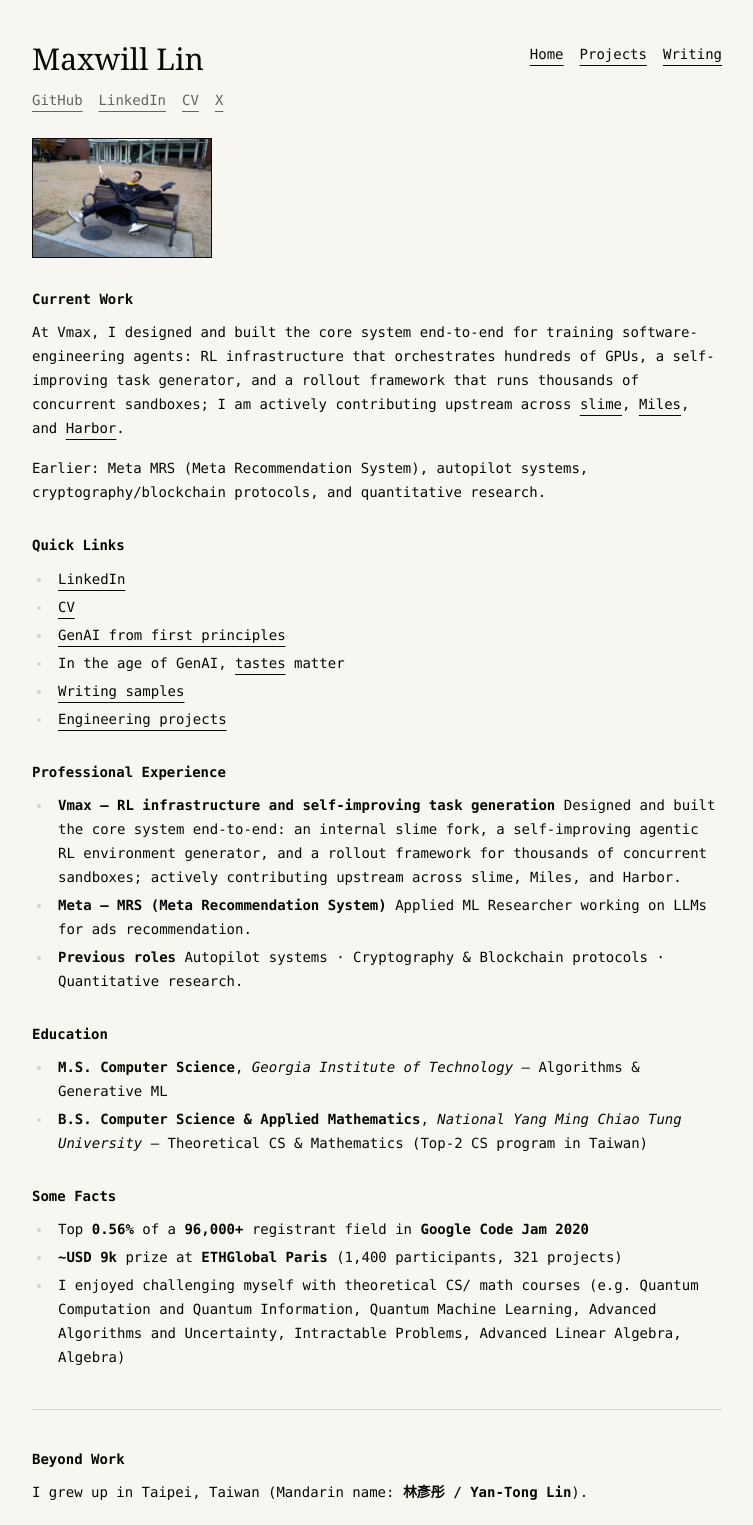
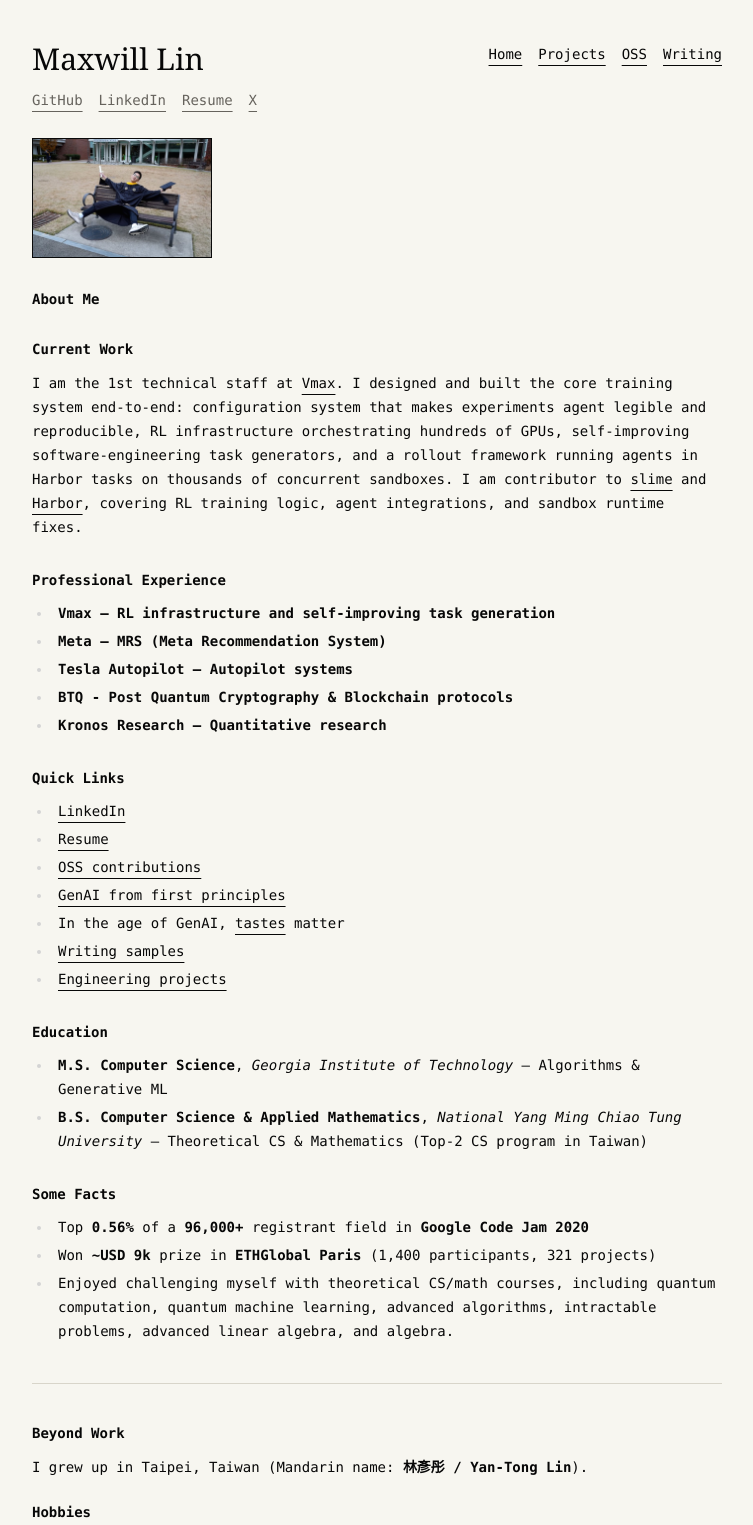
Before and after one commit to EazyReal/eazyreal.github.io, an Astro site: page / in a window 1280 px wide. Shown: the top 1525 px of the page, without its empty margins (16-769 px from the left). Built offline with nearby package versions, Linux system fonts and the light colour scheme; Astro itself is replaced by a stand-in of ours; some packages are replaced by stand-ins of ours.

Commit message:
Snapshot profile site draft before content refactor

```diff
--- a/src/components/SiteNav.astro
+++ b/src/components/SiteNav.astro
@@ -2,6 +2,7 @@
 const navItems = [
   { href: "/", label: "Home" },
   { href: "/projects/", label: "Projects" },
+  { href: "/oss/", label: "OSS" },
   { href: "/writing_samples/", label: "Writing" },
 ];
 ---
--- a/src/components/SocialLinks.astro
+++ b/src/components/SocialLinks.astro
@@ -2,7 +2,7 @@
 const links = [
   { href: "https://github.com/EazyReal", label: "GitHub" },
   { href: "https://www.linkedin.com/in/maxwilllin/", label: "LinkedIn" },
-  { href: "https://drive.google.com/file/d/1iBTJaVHiqBjrJ9jxYKth7Zv-mOVhbsf0/view", label: "CV" },
+  { href: "/resume-ml.pdf", label: "Resume" },
   { href: "https://twitter.com/tensorfi", label: "X" },
 ];
 ---
--- a/src/pages/index.md
+++ b/src/pages/index.md
@@ -8,30 +8,30 @@ tags: [home]
   <img src="/img/profile.jpg" alt="Maxwill Lin" />
 </figure>
 
+## About Me
+
 ## Current Work
+I am the 1st technical staff at [Vmax](https://vmax.ai/).
+I designed and built the core training system end-to-end: configuration system that makes experiments agent legible and reproducible, RL infrastructure orchestrating hundreds of GPUs, self-improving software-engineering task generators, and a rollout framework running agents in Harbor tasks on thousands of concurrent sandboxes.
+I am contributor to [slime](/oss/#slime) and [Harbor](/oss/#harbor), covering RL training logic, agent integrations, and sandbox runtime fixes.
 
-At Vmax, I designed and built the core system end-to-end for training software-engineering agents: RL infrastructure that orchestrates hundreds of GPUs, a self-improving task generator, and a rollout framework that runs thousands of concurrent sandboxes; I am actively contributing upstream across [slime](https://github.com/THUDM/slime), [Miles](https://github.com/radixark/miles), and [Harbor](https://github.com/harbor-framework/harbor).
+## Professional Experience
 
-Earlier: Meta MRS (Meta Recommendation System), autopilot systems, cryptography/blockchain protocols, and quantitative research.
+* **Vmax – RL infrastructure and self-improving task generation**
+* **Meta – MRS (Meta Recommendation System)**
+* **Tesla Autopilot – Autopilot systems**
+* **BTQ - Post Quantum Cryptography & Blockchain protocols**
+* **Kronos Research – Quantitative research**
 
 ## Quick Links
 
 * [LinkedIn](https://www.linkedin.com/in/maxwilllin/)
-* [CV](https://drive.google.com/file/d/1iBTJaVHiqBjrJ9jxYKth7Zv-mOVhbsf0/view)
+* [Resume](/resume-ml.pdf)
+* [OSS contributions](/oss/)
 * [GenAI from first principles](/genai_first_principles/)
 * In the age of GenAI, [tastes](/tastes/) matter
 * [Writing samples](/writing_samples/)
 * [Engineering projects](/projects/)
-
-
-## Professional Experience
-
-* **Vmax – RL infrastructure and self-improving task generation**
-  Designed and built the core system end-to-end: an internal slime fork, a self-improving agentic RL environment generator, and a rollout framework for thousands of concurrent sandboxes; actively contributing upstream across slime, Miles, and Harbor.
-* **Meta – MRS (Meta Recommendation System)**
-  Applied ML Researcher working on LLMs for ads recommendation.
-* **Previous roles**
-  Autopilot systems · Cryptography & Blockchain protocols · Quantitative research.
 
 
 ## Education
@@ -42,8 +42,8 @@ Earlier: Meta MRS (Meta Recommendation System), autopilot systems, cryptography/
 ## Some Facts
 
 * Top **0.56%** of a **96,000+** registrant field in **Google Code Jam 2020**
-* **~USD 9k** prize at **ETHGlobal Paris** (1,400 participants, 321 projects)
-* I enjoyed challenging myself with theoretical CS/ math courses (e.g. Quantum Computation and Quantum Information, Quantum Machine Learning, Advanced Algorithms and Uncertainty, Intractable Problems, Advanced Linear Algebra, Algebra)
+* Won **~USD 9k** prize in **ETHGlobal Paris** (1,400 participants, 321 projects)
+* Enjoyed challenging myself with theoretical CS/math courses, including quantum computation, quantum machine learning, advanced algorithms, intractable problems, advanced linear algebra, and algebra.
 
 ---
 
--- /dev/null
+++ b/src/pages/oss.md
@@ -0,0 +1,21 @@
+---
+layout: ../layouts/ArticleLayout.astro
+title: OSS Contributions
+tags: [engineering, oss]
+---
+
+# OSS Contributions
+
+Selected merged PRs to open-source systems I use for RL infrastructure and software-engineering agent training.
+
+## slime
+
+- [CISPO advantage estimator](https://github.com/THUDM/slime/pull/2067) — added the MiniMax-M1 CISPO estimator at slime's policy-loss seam, with tests for surrogate value and gradient routing.
+
+## Harbor
+
+- [dspy.RLM agent](https://github.com/harbor-framework/harbor/pull/1965) — added a host-side agent with a sandbox tool bridge and deterministic tests.
+- [Scoped trial log streaming](https://github.com/harbor-framework/harbor/pull/1966) — added structured live stdout/stderr callbacks for long-running trials.
+- [mini-swe-agent credential env handling](https://github.com/harbor-framework/harbor/pull/1968) — fixed host-side credential and API-base resolution from configured agent env.
+- [Agent install fix](https://github.com/harbor-framework/harbor/pull/1039) — fixed install scripts when uv's env file is absent.
+- [Adapter docs fix](https://github.com/harbor-framework/harbor/pull/1964) — aligned adapter README filenames with the validator contract.
--- a/src/pages/projects.md
+++ b/src/pages/projects.md
@@ -7,7 +7,11 @@ tags: [engineering]
 # Projects
 
 ## RL infrastructure and self-improving task generation
-At Vmax, I designed and built the core system end-to-end for training software-engineering agents: RL infrastructure that orchestrates hundreds of GPUs, a self-improving task generator, and a rollout framework that runs thousands of concurrent sandboxes; I am actively contributing upstream across [slime](https://github.com/THUDM/slime), [Miles](https://github.com/radixark/miles), and [Harbor](https://github.com/harbor-framework/harbor).
+At Vmax, I am the first hire building RL infrastructure for software-engineering agents. I designed and built the core training system end-to-end: GPU orchestration, self-improving task generation, and rollout infrastructure for thousands of concurrent sandboxes.
+
+The system improved an open-source SWE-bench Pro base model by **+50% relative** under a constrained context window using synthetic tasks.
+
+I also have merged PRs in [slime and Harbor](/oss/), the open-source systems behind this work.
 
 ## zkAlpha
 zkAlpha connects quant traders and liquidity providers w/o revealing the strategy through the use of
```
Also changed, not shown: 1 other file.
